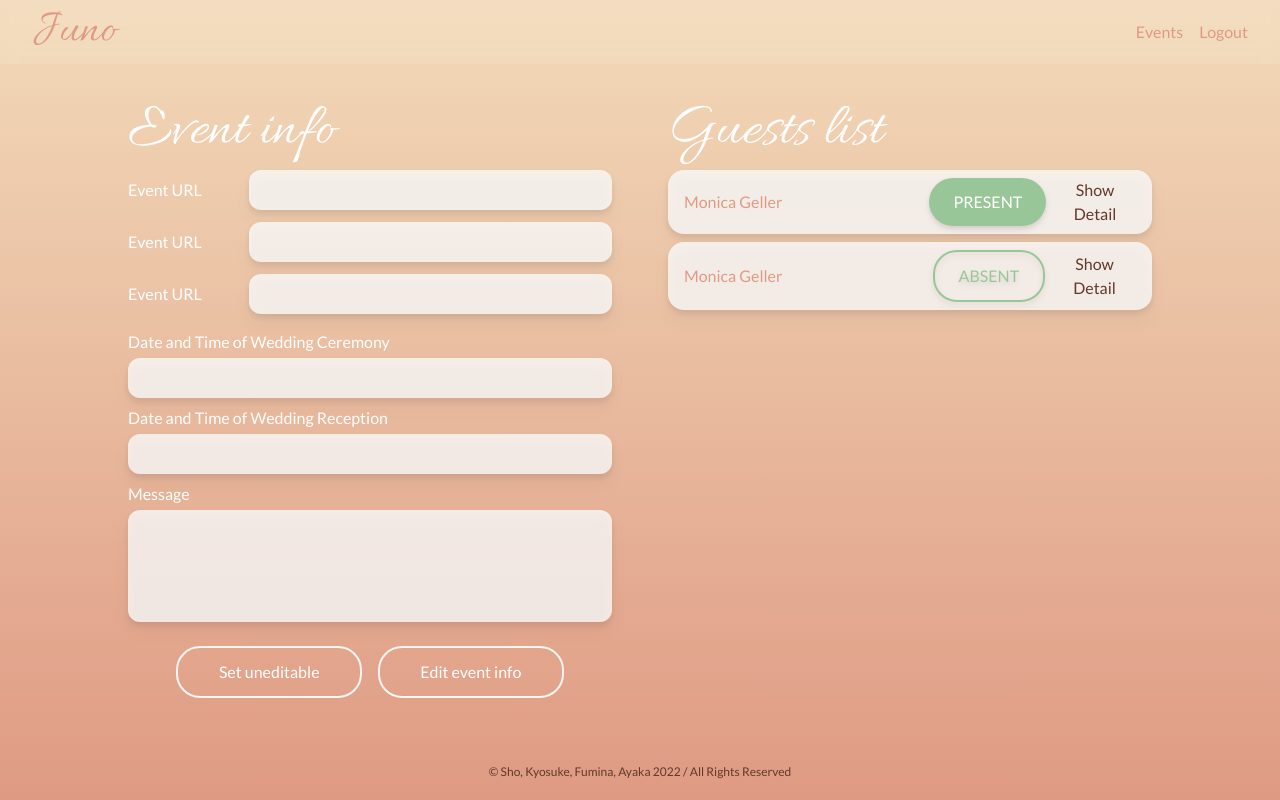
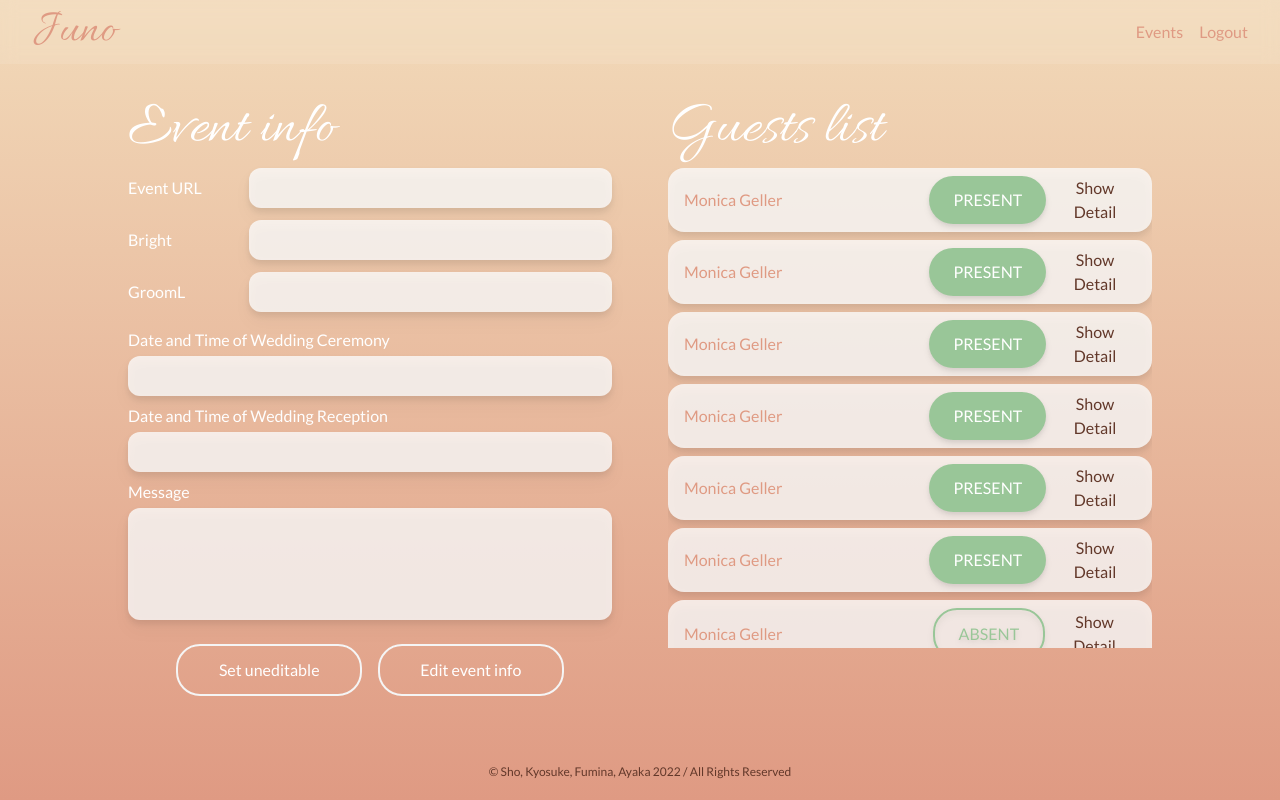
Before and after one commit to AyakaYasuda/juno, a React (Create React App) app: page /admin/event in a window 1280 px wide. Built offline with nearby package versions, Linux system fonts and the light colour scheme.

Commit message:
add scroll style in manage page#16

```diff
--- a/src/views/pages/Admin/AdminEventManage.tsx
+++ b/src/views/pages/Admin/AdminEventManage.tsx
@@ -7,35 +7,35 @@ const AdminEventManage = () => {
     <>
       <Navbar />
       <section className="w-full h-screen FlexCenter flex-col bg-gradient-to-b from-Pink-lighter to-Pink-default relative">
-        <div className="w-4/5 flex flex-row gap-14 text-white">
+        <div className="w-4/5 h-3/4 flex flex-row gap-14 text-white">
           <div className="basis-1/2">
             <h2 className="mb-2">Event info</h2>
             <form>
               <div className="flex flex-col mb-4">
                 <label className="flex flex-row justify-between items-center mb-3">
                   <span className="basis-1/4">Event URL</span>
-                  <input className="InputLighter basis-3/4" />
+                  <input type="url" className="InputLighter basis-3/4" />
                 </label>
                 <label className="flex flex-row justify-between items-center mb-3">
-                  <span className="basis-1/4">Event URL</span>
-                  <input className="InputLighter basis-3/4" />
+                  <span className="basis-1/4">Bright</span>
+                  <input type="text" className="InputLighter basis-3/4" />
                 </label>
                 <label className="flex flex-row justify-between items-center">
-                  <span className="basis-1/4">Event URL</span>
-                  <input className="InputLighter basis-3/4" />
+                  <span className="basis-1/4">GroomL</span>
+                  <input type="text" className="InputLighter basis-3/4" />
                 </label>
               </div>
               <div className="flex flex-col mb-4">
                 <label className="mb-1">
                   Date and Time of Wedding Ceremony
                 </label>
-                <input className="InputLighter mb-2" />
+                <input type="text" className="InputLighter mb-2" />
                 <label className="mb-1">
                   Date and Time of Wedding Reception
                 </label>
-                <input className="InputLighter mb-2" />
+                <input type="text" className="InputLighter mb-2" />
                 <label className="mb-1">Message</label>
-                <input className="InputLighter mb-2 h-28" />
+                <input type="textarea" className="InputLighter mb-2 h-28" />
               </div>
               <ul className="w-4/5 mx-auto flex gap-4">
                 <li className="basis-1/2">
@@ -53,11 +53,74 @@ const AdminEventManage = () => {
           </div>
           <div className="hidden md:block md:basis-1/2">
             <h2 className="mb-2">Guests list</h2>
-            <ul>
+            <ul className="overflow-y-scroll h-4/5">
               <li className="InputLighter FlexCenter mb-2 rounded-2xl px-4">
                 <span className="basis-3/5">Monica Geller</span>
                 <Button styleButton="basis-1/5 bg-Green-default text-white drop-shadow-md mr-2">
                   PRESENT
+                </Button>
+                <button className="text-Pink-dark basis-1/5">
+                  Show Detail
+                </button>
+              </li>
+              <li className="InputLighter FlexCenter mb-2 rounded-2xl px-4">
+                <span className="basis-3/5">Monica Geller</span>
+                <Button styleButton="basis-1/5 bg-Green-default text-white drop-shadow-md mr-2">
+                  PRESENT
+                </Button>
+                <button className="text-Pink-dark basis-1/5">
+                  Show Detail
+                </button>
+              </li>
+              <li className="InputLighter FlexCenter mb-2 rounded-2xl px-4">
+                <span className="basis-3/5">Monica Geller</span>
+                <Button styleButton="basis-1/5 bg-Green-default text-white drop-shadow-md mr-2">
+                  PRESENT
+                </Button>
+                <button className="text-Pink-dark basis-1/5">
+                  Show Detail
+                </button>
+              </li>
+              <li className="InputLighter FlexCenter mb-2 rounded-2xl px-4">
+                <span className="basis-3/5">Monica Geller</span>
+                <Button styleButton="basis-1/5 bg-Green-default text-white drop-shadow-md mr-2">
+                  PRESENT
+                </Button>
+                <button className="text-Pink-dark basis-1/5">
+                  Show Detail
+                </button>
+              </li>
+              <li className="InputLighter FlexCenter mb-2 rounded-2xl px-4">
+                <span className="basis-3/5">Monica Geller</span>
+                <Button styleButton="basis-1/5 bg-Green-default text-white drop-shadow-md mr-2">
+                  PRESENT
+                </Button>
+                <button className="text-Pink-dark basis-1/5">
+                  Show Detail
+                </button>
+              </li>
+              <li className="InputLighter FlexCenter mb-2 rounded-2xl px-4">
+                <span className="basis-3/5">Monica Geller</span>
+                <Button styleButton="basis-1/5 bg-Green-default text-white drop-shadow-md mr-2">
+                  PRESENT
+                </Button>
+                <button className="text-Pink-dark basis-1/5">
+                  Show Detail
+                </button>
+              </li>
+              <li className="InputLighter FlexCenter mb-2 rounded-2xl px-4">
+                <span className="basis-3/5">Monica Geller</span>
+                <Button styleButton="basis-1/5 border-2 border-Green-default text-Green-default drop-shadow-md mr-2">
+                  ABSENT
+                </Button>
+                <button className="text-Pink-dark basis-1/5">
+                  Show Detail
+                </button>
+              </li>
+              <li className="InputLighter FlexCenter mb-2 rounded-2xl px-4">
+                <span className="basis-3/5">Monica Geller</span>
+                <Button styleButton="basis-1/5 border-2 border-Green-default text-Green-default drop-shadow-md mr-2">
+                  ABSENT
                 </Button>
                 <button className="text-Pink-dark basis-1/5">
                   Show Detail
```
